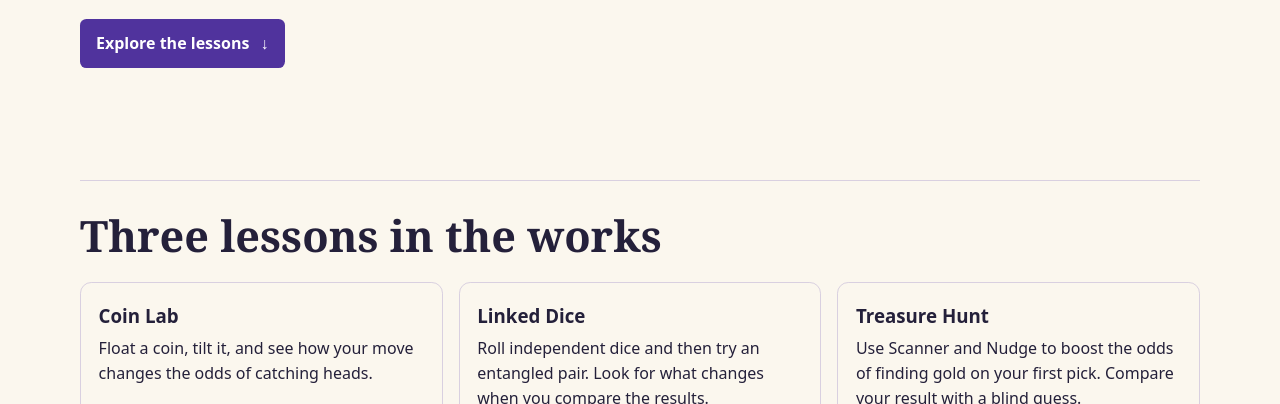
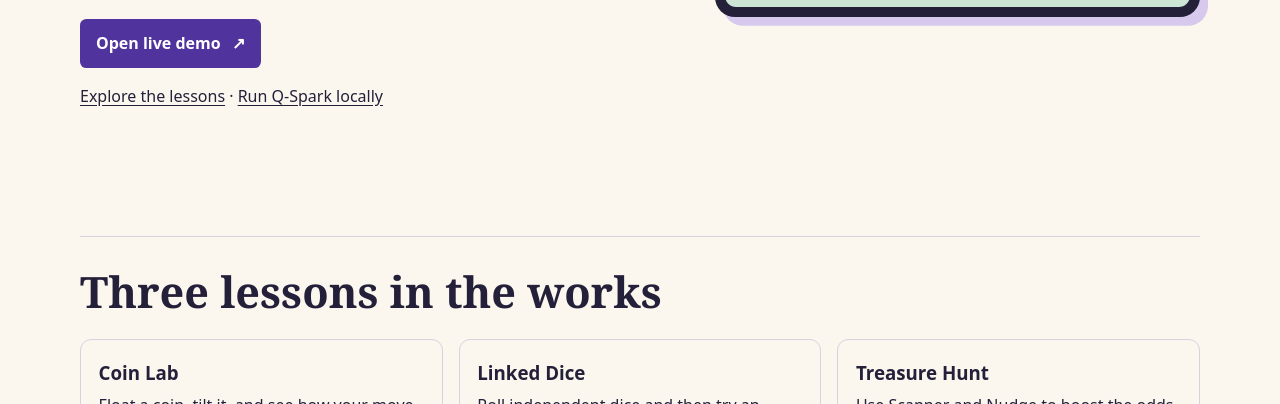
Before and after one commit to bommanip/q-spark-qff2026, a plain HTML site: page docs/index.html in a window 1280 px wide. Shown: the part 696-1100 px from the top of the page. Drawn offline with Linux system fonts and the light colour scheme.

Commit message:
Add live demo button to GitHub Pages

```diff
--- a/docs/index.html
+++ b/docs/index.html
@@ -19,7 +19,8 @@
         <p class="eyebrow">Qiskit Fall Fest 2026 · Education</p>
         <h1>Quantum computing, <em>as a board game.</em></h1>
         <p class="intro">Catch a floating coin, link two dice, and hunt for gold. Q-Spark is a beginner’s guide to quantum rules through moves you can predict and try.</p>
-        <a class="button" href="#lessons">Explore the lessons <span aria-hidden="true">↓</span></a>
+        <a class="button" href="http://13.201.47.104/">Open live demo <span aria-hidden="true">↗</span></a>
+        <p><a href="#lessons">Explore the lessons</a> · <a href="https://github.com/bommanip/q-spark-qff2026/blob/main/docs/technical-guide.md#run-q-spark-locally">Run Q-Spark locally</a></p>
       </div>
 
       <div class="board" aria-hidden="true">
```
